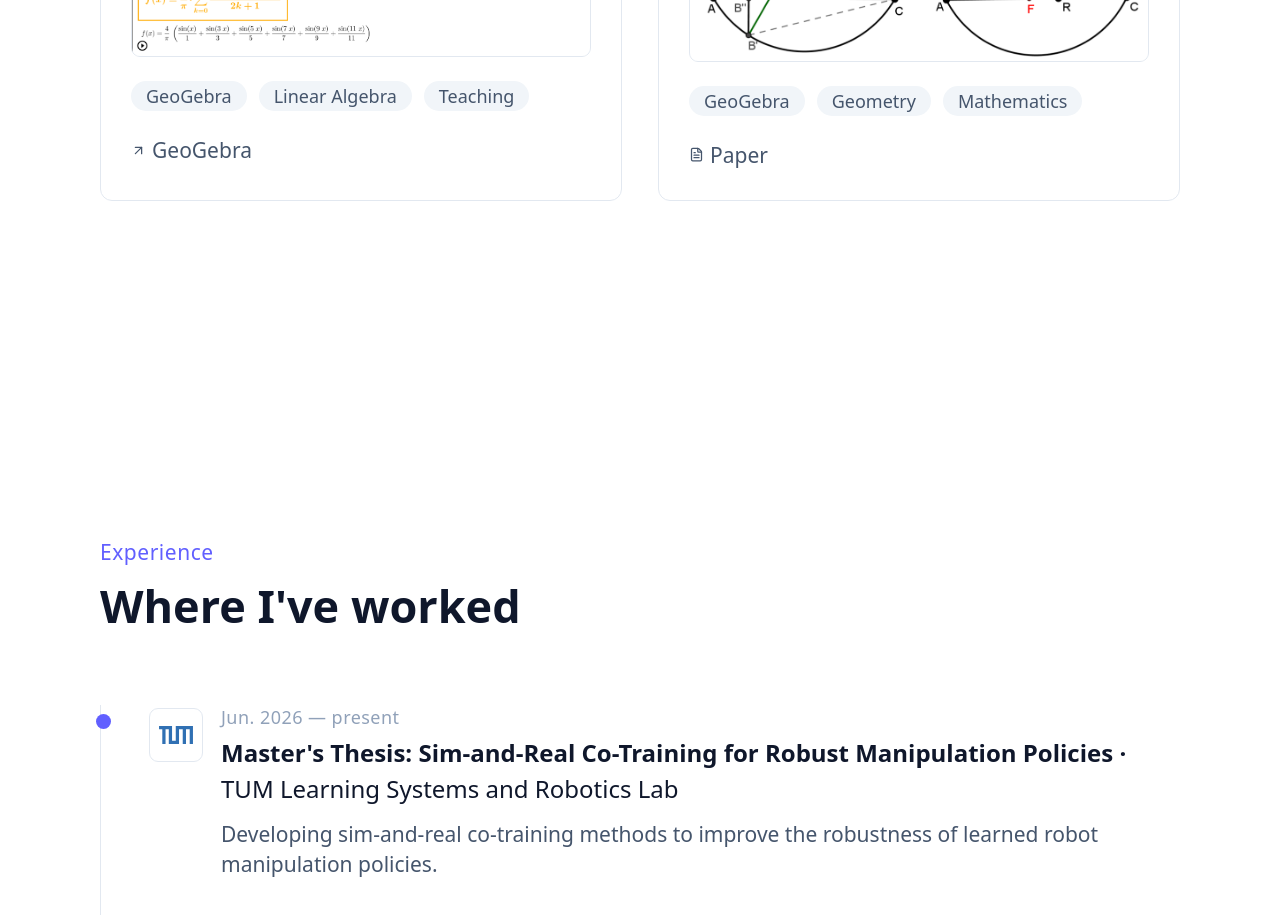
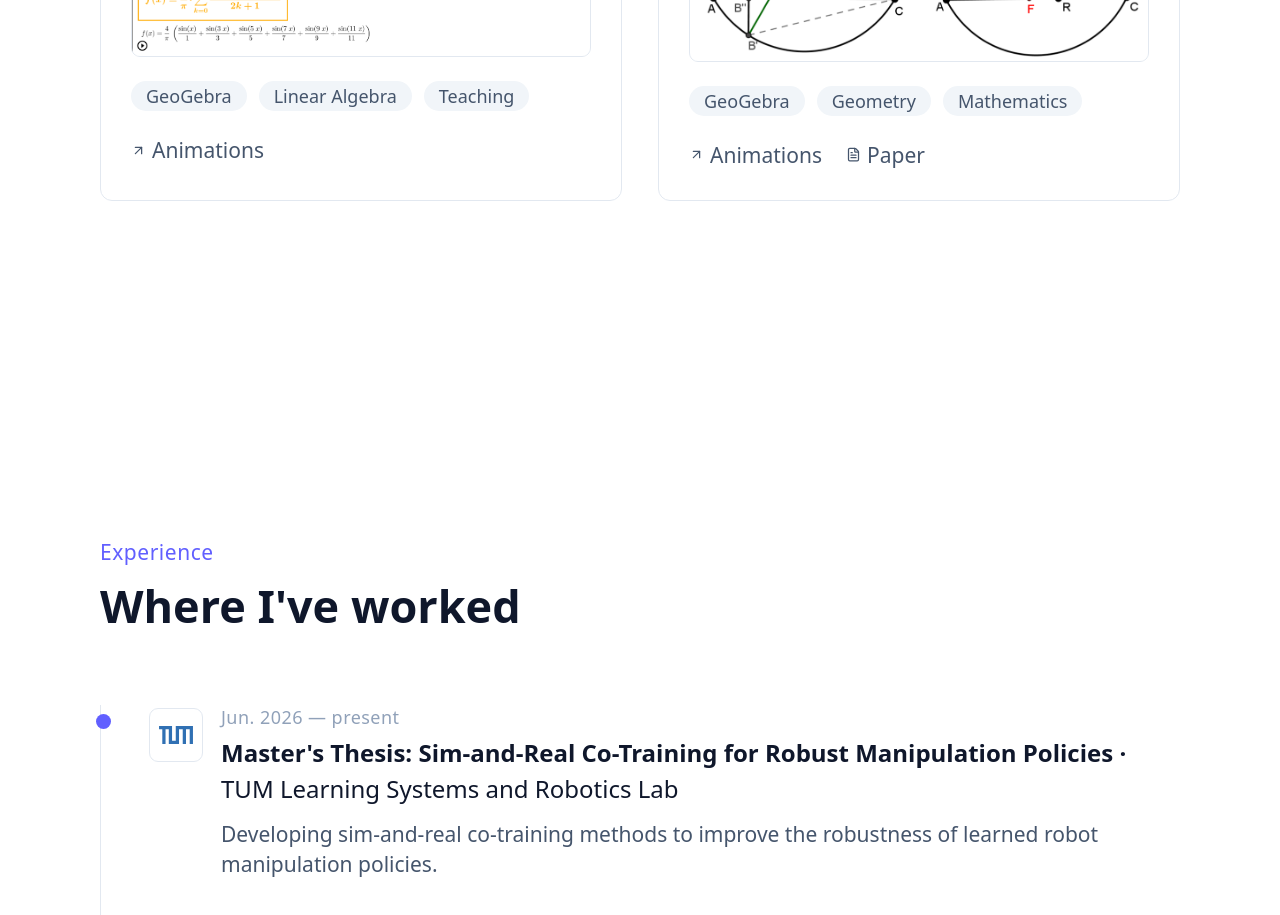
Before and after one commit to gabormarko/gabormarko.github.io, a React (Vite) app: page / in a window 1280 px wide. Shown: the part 5440-6355 px from the top of the page. Built offline with nearby package versions, Linux system fonts and the light colour scheme.

Commit message:
small fix

```diff
--- a/src/components/Projects.jsx
+++ b/src/components/Projects.jsx
@@ -82,7 +82,7 @@ const PROJECTS = [
     tags: ['GeoGebra', 'Linear Algebra', 'Teaching'],
     repo: null,
     demo: 'https://www.geogebra.org/m/encn3az9',
-    demoLabel: 'GeoGebra',
+    demoLabel: 'Animations',
     poster: '/projects/linalg2.png',
     videos: [],
   },
@@ -92,7 +92,8 @@ const PROJECTS = [
       'Investigated extremum problems in geometry, using GeoGebra to construct and visualize the underlying geometric relationships. Published in Polygon.',
     tags: ['GeoGebra', 'Geometry', 'Mathematics'],
     repo: null,
-    demo: null,
+    demo: 'https://matek.fazekas.hu/solo/arkitamas_intgeo/szelso.html',
+    demoLabel: 'Animations',
     paper: 'https://www.math.u-szeged.hu/polygonlap/p298.pdf',
     poster: '/projects/polygon.png',
     videos: [],
```
